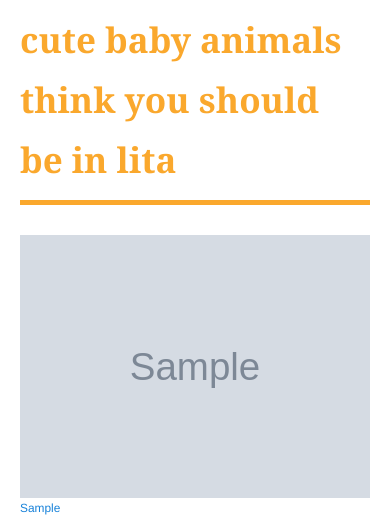
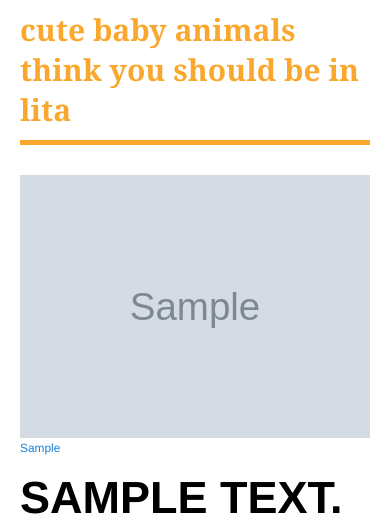
Before and after one commit to thatandromeda/slow_loris, a Django app: page / in a window 390 px wide. Shown: the top 522 px of the page. Run offline with Django 3.2, Linux system fonts and the light colour scheme; tables that the repository leaves empty hold one stand-in row (values such as "Sample post"); grey boxes marked "Sample" are stand-in pictures; parts of the project's set-up code (start-up, migrations or seed data) failed here and were passed over; some libraries are stand-ins or nearby versions.

Commit message:
header font cannibalizes less space on mobile

```diff
--- a/core/static/slowloris.css
+++ b/core/static/slowloris.css
@@ -28,6 +28,13 @@ h1.title {
     border-bottom: 5px solid #faa82d;
 }
 
+@media (max-width: 767px) {
+    h1.title {
+        font-size: 30px;
+        line-height: 40px;
+    }
+}
+
 h2 {
     font-size: 20px;
     text-transform: uppercase;
```
